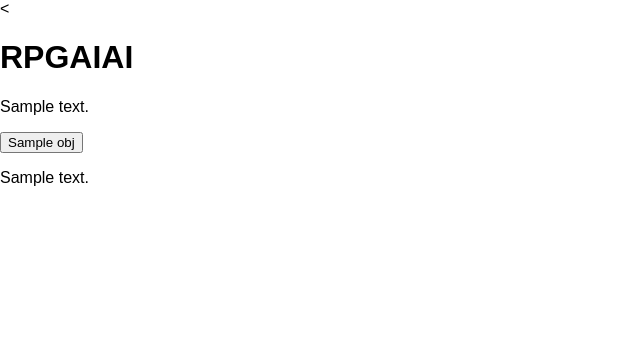
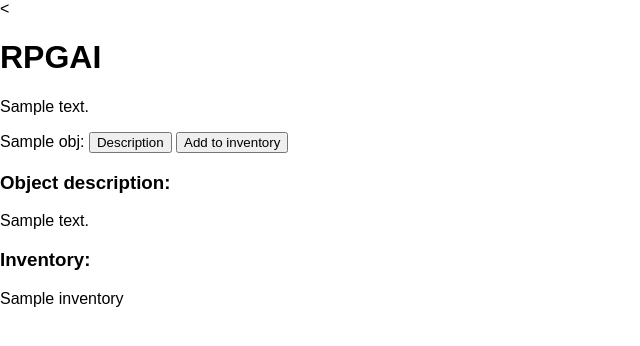
Before and after one commit to ARigitano/RPGAI, a Flask app: template templates/index.html in a window 1280 px wide. Shown: the top 346 px of the page, without its empty margins (0-640 px from the left). Run offline with Flask 3, Linux system fonts and the light colour scheme; the template is opened without the code that fills it: most values are stand-ins (such as "Sample title", 1, 10 or a date in 2020).

Commit message:
Adding items to inventory

```diff
--- /dev/null
+++ b/character_sheet.py
@@ -0,0 +1,11 @@
+inventory = []
+
+
+# Adds an item to the player's inventory.
+def add_to_inventory(item):
+    inventory.append(item)
+
+
+# Returns the inventory.
+def get_inventory():
+    return inventory
--- a/main.py
+++ b/main.py
@@ -1,53 +1,32 @@
 from flask import Flask, render_template, request
-from openai import OpenAI
-import os
+import room_generator as rg
+import character_sheet as cs
 
 app = Flask(__name__)
 
-# Read the API key from the text file
-api_key_file = os.path.join(os.path.dirname(__file__), 'api_key.txt')
-with open(api_key_file, 'r') as f:
-    OPENAI_API_KEY = f.read().strip()
-
-client = OpenAI(api_key=OPENAI_API_KEY)
-
-# Function to generate room description and objects
-def generate_room():
-    response = client.completions.create(
-        model="gpt-3.5-turbo-instruct",
-        prompt="The player enters a dungeon room. "
-               "Describe the room. "
-               "Each time the description contains an object the player could put in his inventory, add the object as a string in the python list objects. "
-               "Finish the description with the list: objects = ['item1', ..., 'itemn']",
-        max_tokens=256,
-        temperature=0.7
-    )
-    text = response.choices[0].text.strip()
-    room_description, objects_text = text.rsplit("objects = ", 1)
-    objects = eval(objects_text)  # Assuming the format is always correct
-    return room_description, objects
-
-# Function to generate object description
-def generate_object_description(obj_name):
-    response = client.completions.create(
-        model="gpt-3.5-turbo-instruct",
-        prompt=f"Describe the following item the player found in a RPG dungeon: {obj_name}",
-        max_tokens=100,
-        temperature=0.7
-    )
-    return response.choices[0].text.strip()
 
 @app.route('/', methods=['GET', 'POST'])
 def index():
     if request.method == 'POST':
-        obj_name = request.form['object']
-        obj_description = generate_object_description(obj_name)
-        room_description = request.form['room_description']
-        objects = eval(request.form['objects'])
-        return render_template('index.html', room_description=room_description, objects=objects, objDescription=obj_description)
+        if 'object' in request.form:
+            obj_name = request.form['object']
+            obj_description = rg.generate_object_description(obj_name)
+            room_description = request.form['room_description']
+            objects = eval(request.form['objects'])
+            inventory = cs.get_inventory()
+            return render_template('index.html', room_description=room_description, objects=objects, objDescription=obj_description, inventory=inventory)
+        elif 'pickup' in request.form:
+            obj_name = request.form['pickup']
+            cs.add_to_inventory(obj_name)
+            room_description = request.form['room_description']
+            objects = eval(request.form['objects'])
+            inventory = cs.get_inventory()
+            return render_template('index.html', room_description=room_description, objects=objects, inventory=inventory)
     else:
-        room_description, objects = generate_room()
+        room_description = rg.generate_room()
+        objects = rg.extract_objects(room_description)
         return render_template('index.html', room_description=room_description, objects=objects, objDescription=None)
+
 
 if __name__ == "__main__":
     app.run(debug=True)
--- a/templates/index.html
+++ b/templates/index.html
@@ -6,17 +6,27 @@
 
 {% block body %}
     <div class="content">
-        <h1>RPGAIAI</h1>
+        <h1>RPGAI</h1>
         <p>{{ room_description }}</p>
         <form method="POST">
             {% for obj in objects %}
-                <button type="submit" name="object" value="{{ obj }}">{{ obj }}</button>
+                <p>{{ obj }}:
+                <button type="submit" name="object" value="{{ obj }}">Description</button>
+                <button type="submit" name="pickup" value="{{ obj }}">Add to inventory</button>
+                </p>
             {% endfor %}
             <input type="hidden" name="room_description" value="{{ room_description }}">
             <input type="hidden" name="objects" value="{{ objects }}">
         </form>
         {% if objDescription %}
-            <p id="objectDescription">{{ objDescription }}</p>
+            <p id="objectDescription">
+                <h3>Object description: </h3>
+                {{ objDescription }}
+            </p>
         {% endif %}
+        <h3>Inventory:</h3>
+        {% for i in inventory %}
+            <p>{{ i }}</p>
+        {% endfor %}
     </div>
 {% endblock %}
```
Also changed, not shown: room_generator.py (added, +49 -0 lines).
